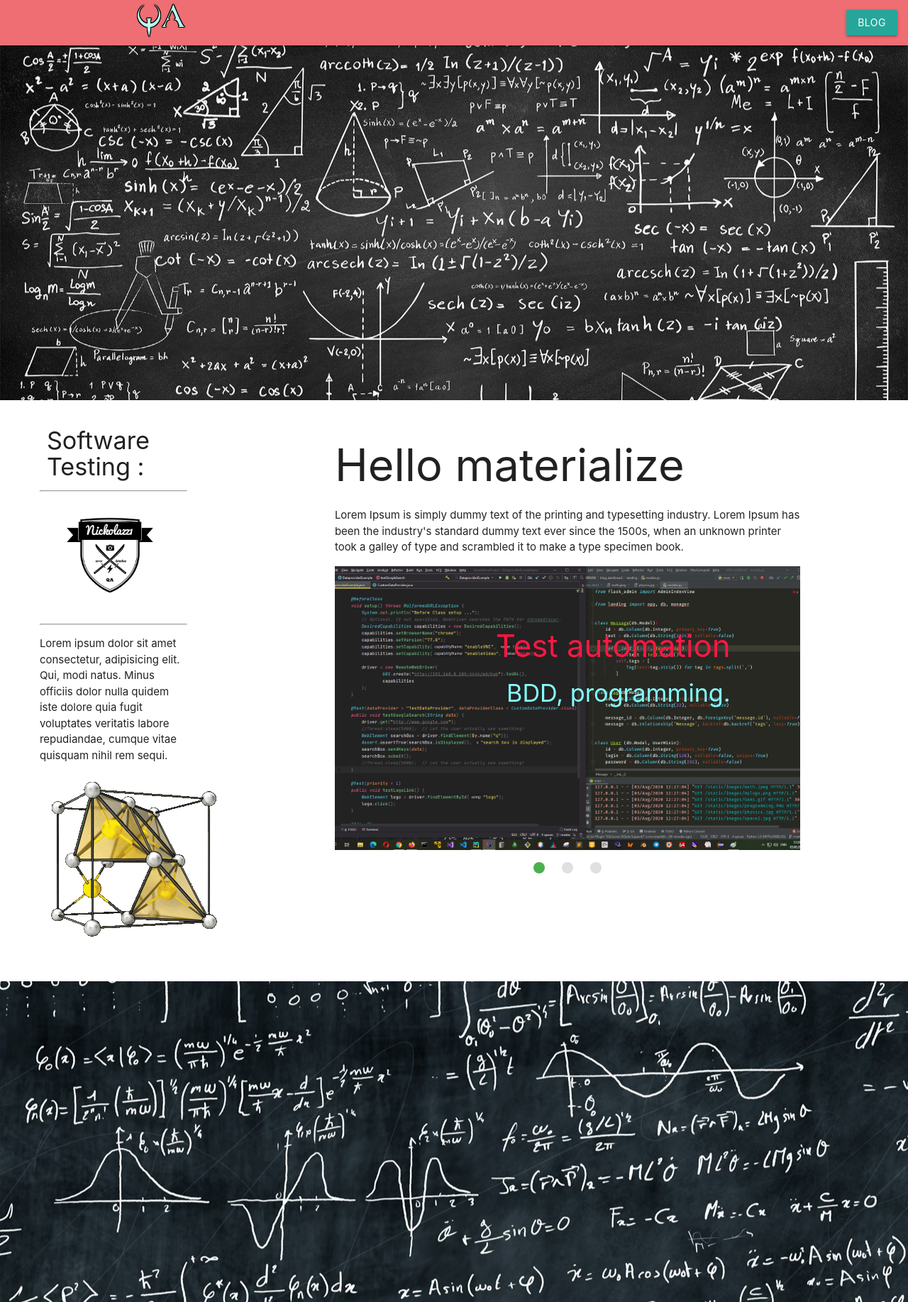
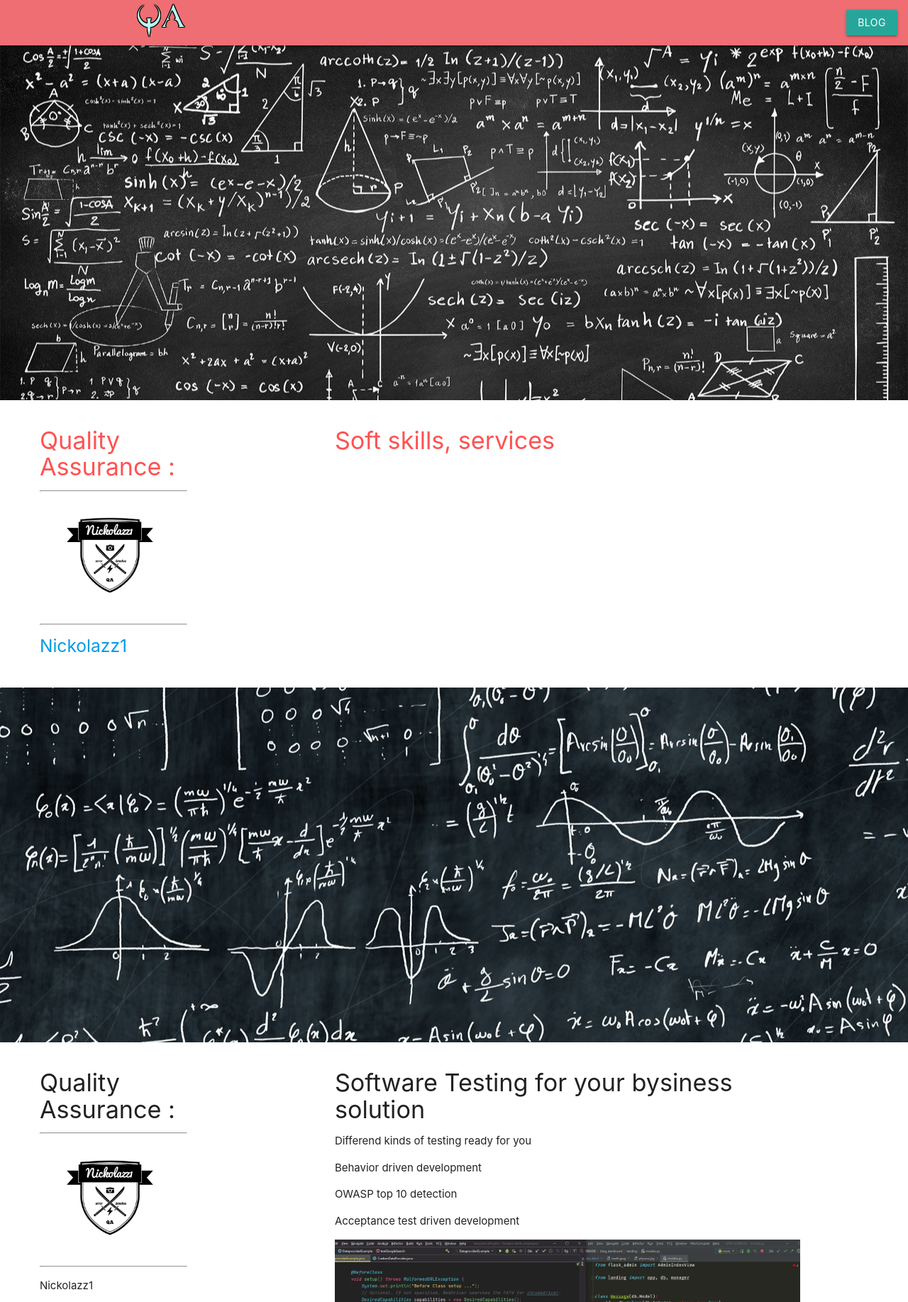
Before and after one commit to NickIT87/blog_dashboard, a Flask app: page / in a window 1280 px wide. Shown: the top 1835 px of the page at 71% size. Run offline with Flask 2, Linux system fonts and the light colour scheme.

Commit message:
think about interface

```diff
--- a/landing/templates/index.html
+++ b/landing/templates/index.html
@@ -59,7 +59,44 @@
 
 <div class="section white">
 <!-- Page Layout here -->
-<div class="row">
+    <div class="row">
+        <div class="col s12 m4 l3"> <!-- Note that "m4 l3" was added -->
+          <!-- Grey navigation panel
+
+                This content will be:
+            3-columns-wide on large screens,
+            4-columns-wide on medium screens,
+            12-columns-wide on small screens  -->
+            <div class="container">
+                <h4 style="color: #ff5252;">Quality Assurance : </h4>
+                <hr>
+                <img style="width: 95%; height: 95%;" src="{{ url_for('static', filename='images/mylogo.png')}}">
+                <hr>
+                <h5><a href="#">Nickolazz1</a></h5>
+
+            </div>
+        </div>
+
+        <div class="col s12 m8 l9"> <!-- Note that "m8 l9" was added -->
+            <div class="container">
+                <h4 style="color: #ff5252;">Soft skills, services</h4>
+
+            </div>
+
+
+
+        </div>
+    </div>
+    <!-- paralax section white -->
+</div>
+
+<div class="parallax-container">
+      <div class="parallax"><img src="{{ url_for('static', filename='images/physics.jpg') }}"></div>
+</div>
+
+<div class="section white">
+
+    <div class="row">
 
         <div class="col s12 m4 l3"> <!-- Note that "m4 l3" was added -->
           <!-- Grey navigation panel
@@ -69,12 +106,12 @@
             4-columns-wide on medium screens,
             12-columns-wide on small screens  -->
             <div class="container">
-                <h4 style="margin-left: 10px;">Software Testing : </h4>
+                <h4>Quality Assurance : </h4>
                 <hr>
                 <img style="width: 95%; height: 95%;" src="{{ url_for('static', filename='images/mylogo.png')}}">
                 <hr>
-                <p>Lorem ipsum dolor sit amet consectetur, adipisicing elit. Qui, modi natus. Minus officiis dolor nulla quidem iste dolore quia fugit voluptates veritatis labore repudiandae, cumque vitae quisquam nihil rem sequi.</p>
-                <img src="{{ url_for('static', filename='images/GaAs.gif')}}">
+                <p>Nickolazz1</p>
+
             </div>
         </div>
 
@@ -87,12 +124,19 @@
             12-columns-wide on small screens  -->
 
             <div class="container">
-                <h1>Hello materialize</h1>
-                <p>     Lorem Ipsum is simply dummy text of the printing and typesetting industry.
-                    Lorem Ipsum has been the industry's standard dummy text ever since the 1500s,
-                    when an unknown printer took a galley of type and scrambled it to make a type
-                    specimen book.
-                </p>
+                <h4>Software Testing for your bysiness solution</h4>
+                <p> Differend kinds of testing ready for you </p>
+                <ul>
+                    <li>
+                        <p>Behavior driven development</p>
+                    </li>
+                    <li>
+                        <p>OWASP top 10 detection</p>
+                    </li>
+                    <li>
+                        <p>Acceptance test driven development</p>
+                    </li>
+                </ul>
 
                 <div class="slider">
                     <ul class="slides">
@@ -116,92 +160,6 @@
                         <div class="caption center-align">
                           <h3 style="color: #ff1744;">Documentation</h3>
                           <h4 style="color: #00b8d4">UML design</h4>
-                        </div>
-                      </li>
-                    </ul>
-                </div>
-            </div>
-            <!-- Teal page content
-
-                This content will be:
-            9-columns-wide on large screens,
-            8-columns-wide on medium screens,
-            12-columns-wide on small screens  -->
-        </div>
-</div>
-    <!-- paralax section white -->
-</div>
-
-<div class="parallax-container">
-      <div class="parallax"><img src="{{ url_for('static', filename='images/physics.jpg') }}"></div>
-</div>
-
-
-<div class="section white">
-    <div class="row">
-
-        <div class="col s12 m4 l3"> <!-- Note that "m4 l3" was added -->
-          <!-- Grey navigation panel
-
-                This content will be:
-            3-columns-wide on large screens,
-            4-columns-wide on medium screens,
-            12-columns-wide on small screens  -->
-            <div class="container">
-                <h4 style="margin-left: 10px;">Software Testing : </h4>
-                <hr>
-                <img style="width: 95%; height: 95%;" src="{{ url_for('static', filename='images/mylogo.png')}}">
-                <hr>
-                <p>Lorem ipsum dolor sit amet consectetur, adipisicing elit. Qui, modi natus. Minus officiis dolor nulla quidem iste dolore quia fugit voluptates veritatis labore repudiandae, cumque vitae quisquam nihil rem sequi.</p>
-                <img src="{{ url_for('static', filename='images/GaAs.gif')}}">
-            </div>
-        </div>
-
-        <div class="col s12 m8 l9"> <!-- Note that "m8 l9" was added -->
-          <!-- Teal page content
-
-                This content will be:
-            9-columns-wide on large screens,
-            8-columns-wide on medium screens,
-            12-columns-wide on small screens  -->
-
-            <div class="container">
-                <h1>Hello materialize</h1>
-                <p>     Lorem Ipsum is simply dummy text of the printing and typesetting industry.
-                    Lorem Ipsum has been the industry's standard dummy text ever since the 1500s,
-                    when an unknown printer took a galley of type and scrambled it to make a type
-                    specimen book.
-                </p>
-
-                <div class="slider">
-                    <ul class="slides">
-                      <li>
-                        <img src="{{ url_for('static', filename='images/programming.PNG') }}"> <!-- random image -->
-                        <div class="caption left-align">
-                          <h3 style="color: #ff5252;">Test automation</h3>
-                          <h4 style="color: #84ffff;">Unittest, ATDD, BDD, programming.</h4>
-                          <!--<h5 class="light cyan-text text-lighten-3">ATDD, BDD, unittest, programming, docker</h5>-->
-                        </div>
-                      </li>
-                      <li>
-                        <img src="https://lorempixel.com/580/250/nature/2"> <!-- random image -->
-                        <div class="caption left-align">
-                          <h3>Left Aligned Caption</h3>
-                          <h5 class="light grey-text text-lighten-3">Here's our small slogan.</h5>
-                        </div>
-                      </li>
-                      <li>
-                        <img src="https://lorempixel.com/580/250/nature/3"> <!-- random image -->
-                        <div class="caption right-align">
-                          <h3>Right Aligned Caption</h3>
-                          <h5 class="light grey-text text-lighten-3">Here's our small slogan.</h5>
-                        </div>
-                      </li>
-                      <li>
-                        <img src="https://lorempixel.com/580/250/nature/4"> <!-- random image -->
-                        <div class="caption center-align">
-                          <h3>This is our big Tagline!</h3>
-                          <h5 class="light grey-text text-lighten-3">Here's our small slogan.</h5>
                         </div>
                       </li>
                     </ul>
```
